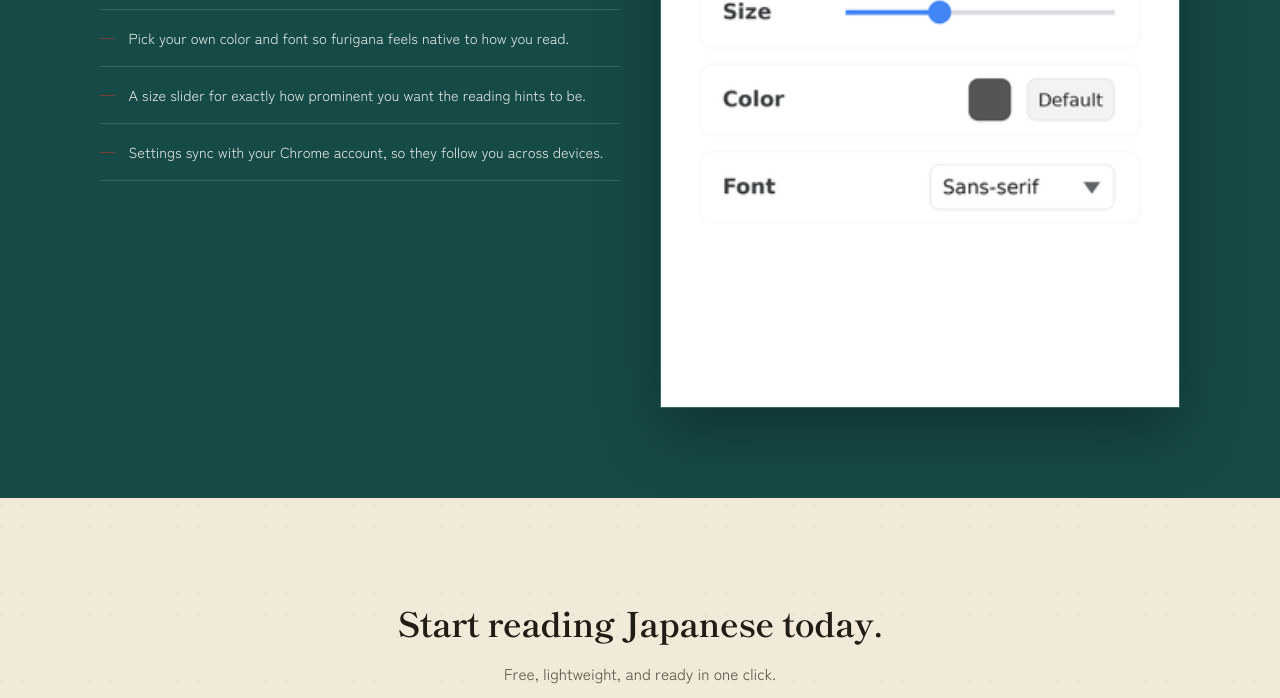
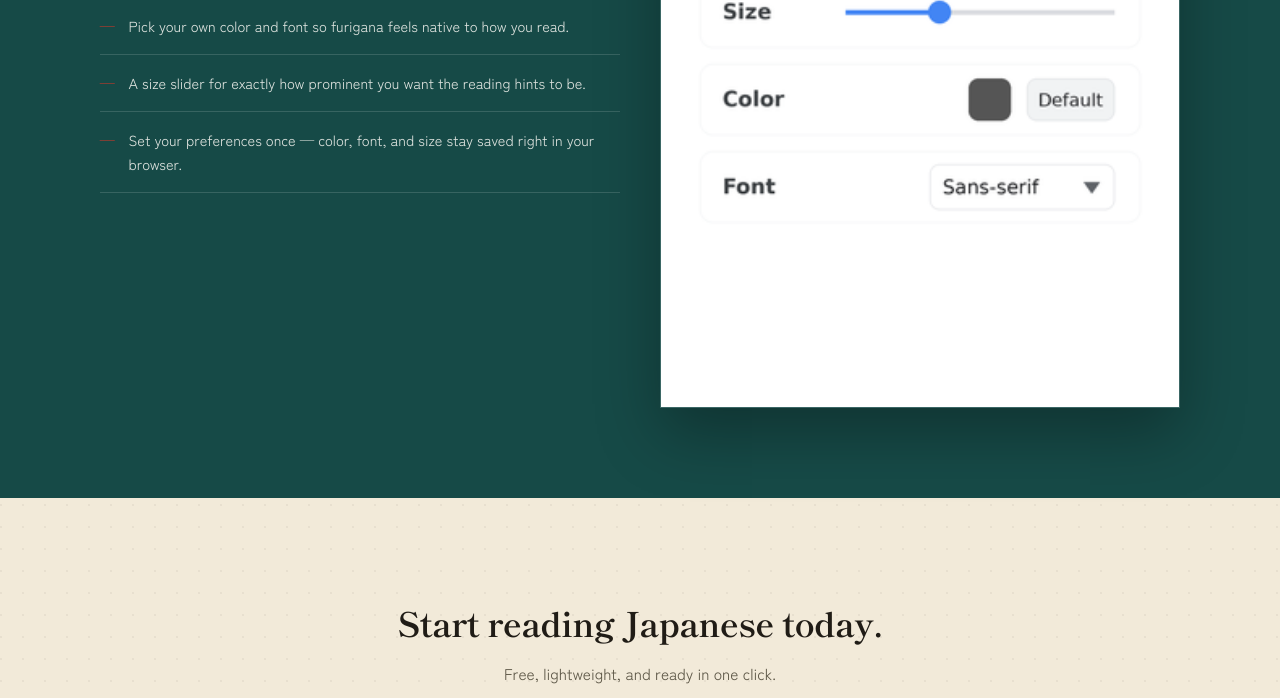
Before and after one commit to Moscvv/oFuriganalegal, a plain HTML site: page index.html in a window 1280 px wide. Shown: the part 2664-3362 px from the top of the page. Drawn offline with Linux system fonts and the light colour scheme.

Commit message:
Actualized some details

```diff
--- a/index.html
+++ b/index.html
@@ -586,7 +586,7 @@
           <li><span class="li-mark">—</span>One click to turn furigana on or off for any site.</li>
           <li><span class="li-mark">—</span>Pick your own color and font so furigana feels native to how you read.</li>
           <li><span class="li-mark">—</span>A size slider for exactly how prominent you want the reading hints to be.</li>
-          <li><span class="li-mark">—</span>Settings sync with your Chrome account, so they follow you across devices.</li>
+          <li><span class="li-mark">—</span>Set your preferences once — color, font, and size stay saved right in your browser.</li>
         </ul>
       </div>
       <div class="showcase-img">
```
